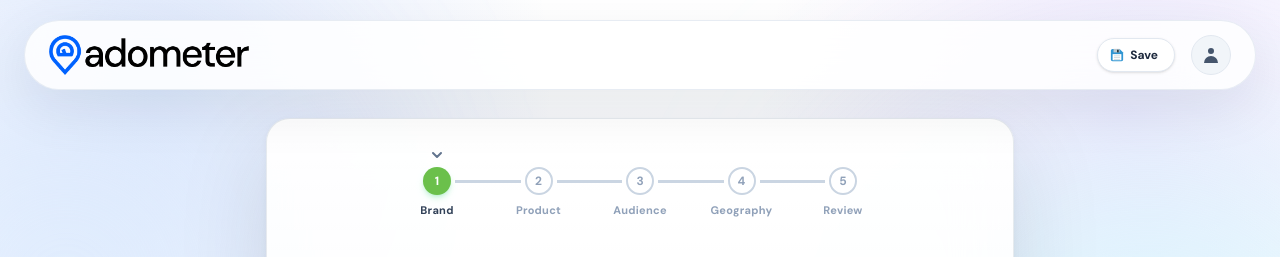
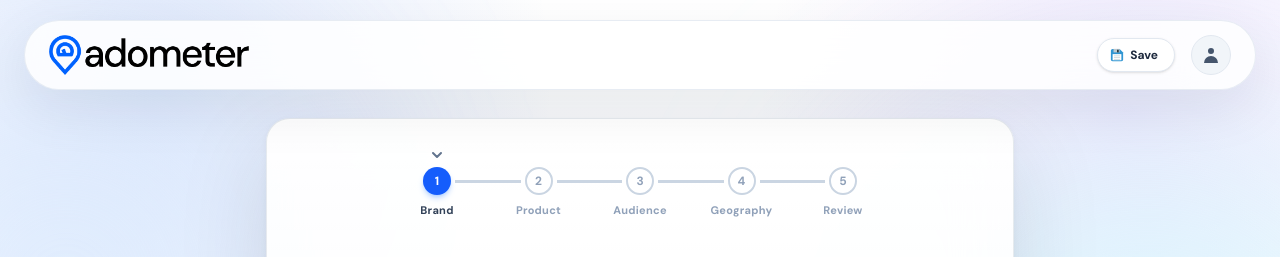
Before and after one commit to Shubhk02/AdForm, a React (Vite) app: page / in a window 1280 px wide. Both pictures are taken after a click on the button "✦ Start Campaign Brief →". Shown: the top 257 px of the page. Built offline with nearby package versions, Linux system fonts and the light colour scheme.

Commit message:
style: Match progress bar colors to the global brand theme

```diff
--- a/src/App.jsx
+++ b/src/App.jsx
@@ -788,7 +788,7 @@ Extract details and return ONLY a valid JSON object matching the following struc
                   setShowWelcome(false);
                   setState(defaultState); // Starts with completely empty form
                 }}
-                className="px-8 py-3.5 bg-cyan-300 text-slate-950 font-bold rounded-full shadow-lg shadow-cyan-300/20 hover:bg-purple-200 transition-colors cursor-pointer text-sm"
+                className="px-8 py-3.5 bg-cyan-300 text-slate-950 font-bold rounded-full shadow-lg shadow-cyan-300/20 hover:bg-purple-200 transition-colors duration-500 cursor-pointer text-sm"
               >
                 ✦ Start Campaign Brief →
               </button>
@@ -798,7 +798,7 @@ Extract details and return ONLY a valid JSON object matching the following struc
                   setState(defaultState); // Starts with completely empty form
                   setChatOpen(true);
                 }}
-                className="px-8 py-3.5 bg-white border border-slate-200 text-slate-700 font-bold rounded-full hover:bg-slate-50 hover:border-slate-300 transition-colors text-sm cursor-pointer"
+                className="px-8 py-3.5 bg-white border border-slate-200 text-slate-700 font-bold rounded-full hover:bg-slate-50 hover:border-slate-300 transition-colors duration-500 text-sm cursor-pointer"
               >
                 💬 Fill via chat instead
               </button>
--- a/src/components/CardProgressBar.jsx
+++ b/src/components/CardProgressBar.jsx
@@ -32,7 +32,7 @@ export default function CardProgressBar({ currentStep, stepsCount, stepNames, go
                   <div
                     className={`w-7 h-7 rounded-full flex items-center justify-center text-[12px] font-bold transition-all duration-300 ${
                       isCompleted || isActive
-                        ? 'bg-[#6bc04b] text-white shadow-md shadow-green-500/20'
+                        ? 'bg-blue-600 text-white shadow-md shadow-blue-500/30'
                         : 'bg-white border-2 border-slate-300 text-slate-400'
                     }`}
                   >
@@ -56,7 +56,7 @@ export default function CardProgressBar({ currentStep, stepsCount, stepNames, go
               {i < stepsCount - 1 && (
                 <div
                   className={`h-[2.5px] flex-1 mx-1 transition-all duration-300 ${
-                    stepNum < currentStep ? 'bg-[#6bc04b]' : 'bg-slate-300'
+                    stepNum < currentStep ? 'bg-blue-600' : 'bg-slate-300'
                   }`}
                 />
               )}
--- a/src/index.css
+++ b/src/index.css
@@ -108,6 +108,7 @@
     0 24px 80px rgba(15, 31, 61, 0.12),
     0 2px 10px rgba(15, 31, 61, 0.04),
     inset 0 1px 0 rgba(255, 255, 255, 0.95);
+  transition: all 0.5s cubic-bezier(0.25, 1, 0.5, 1);
 }
 
 .glass-panel-hover:hover {
```
